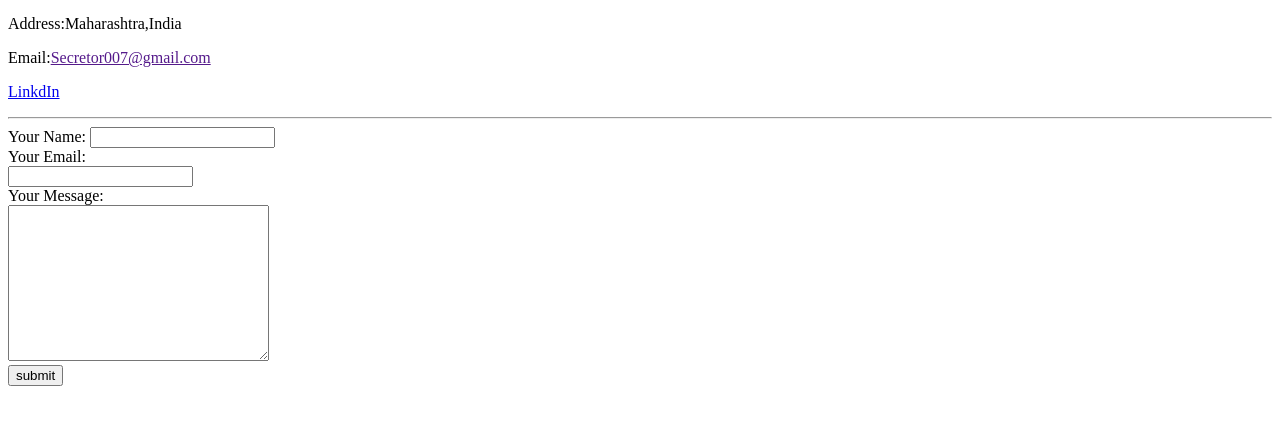
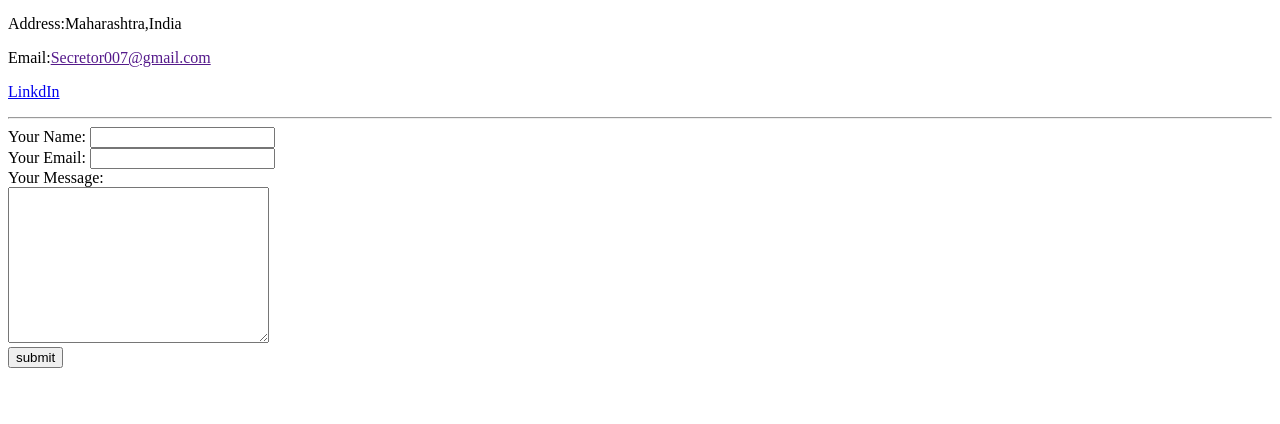
Before and after one commit to Secretor007/CV, a plain HTML site: page contact.html in a window 1280 px wide. Shown: the part 44-468 px from the top of the page. Drawn offline with Linux system fonts and the light colour scheme.

Commit message:
Update contact.html

```diff
--- a/contact.html
+++ b/contact.html
@@ -20,7 +20,7 @@
       <form action="mailto:secretor007@gmail.com" method="post" enctype="text/plain">
         <label>Your Name:</label>
         <input type="text" name="yourName" id="yourName"><br>
-        <label>Your Email:</label><br>
+        <label>Your Email:</label>
         <input type="email" name="yourEmail" id="yourEmail"><br>
         <label>Your Message:</label><br>
         <textarea name="yourMessage" id="yourMessage" cols="30" rows="10"></textarea><br>
@@ -28,32 +28,3 @@
       </form>
   </body>
 </html>
-<!--
-<!DOCTYPE html>
-<html lang="en">
-<head>
-  <meta charset="UTF-8">
-  <meta http-equiv="X-UA-Compatible" content="IE=edge">
-  <meta name="viewport" content="width=device-width, initial-scale=1.0">
-  <title>Html inputs</title>
-</head>
-<body>
-  <h3>HTML Inputs</h3>
-  <form action="index.html" method="post">
-    <label for="">Your Name:</label>
-    <input type="text" name="" id="">
-    <input type="checkbox" name="" id="">
-    <input type="submit" value="">
-    <input type="color" name="" id="">
-    <input type="date" name="" id="">
-    <input type="file" name="" id="">
-    <input type="search" name="" id="">
-    <input type="hidden" name="">
-    <input type="month" name="" id="">
-    <input type="range" name="" id="">
-    <input type="radio" name="" id="">
-    <input type="password" name="" id="">
-    <input type="reset" value="">
-  </form>
-</body>
-</html> -->
```
